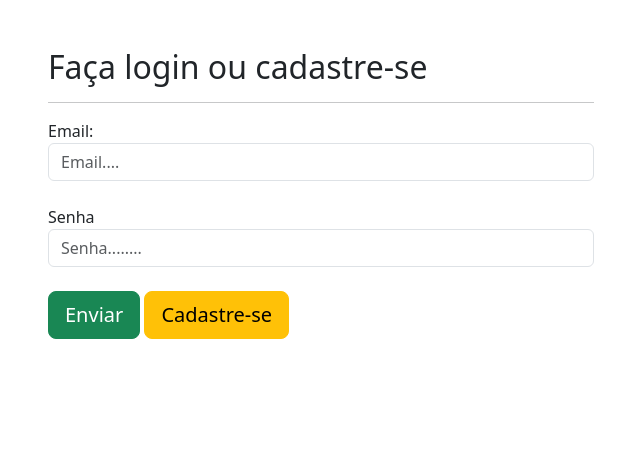
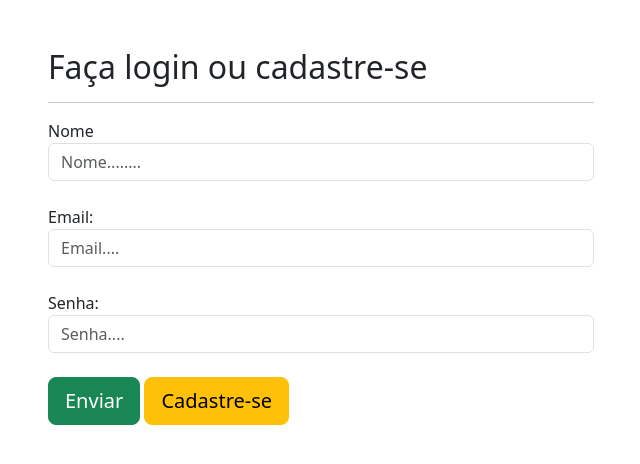
Before and after one commit to Brenokardoso/Python-Django, a Django app: page /auth/login/ in a window 1280 px wide. Shown: the part 56-520 px from the top of the page, without its empty margins (319-959 px from the left). Run offline with Django 5.2, Linux system fonts and the light colour scheme.

Commit message:
auth_base

```diff
--- a/django-sessions/plataforma/views.py
+++ b/django-sessions/plataforma/views.py
@@ -4,7 +4,7 @@ from django.http import HttpResponse
 
 def home(request):
     # if request.session["logado"] == True:
-    if (request.session.get("logado") == True) and (request.session["user_id"] == True):
+    if request:
         return render(request, "home.html")
     else:
         return redirect("/auth/login/?status=5")
--- a/django-sessions/usuarios/models.py
+++ b/django-sessions/usuarios/models.py
@@ -28,4 +28,4 @@ class Usuario(models.Model):
         ordering = ["nome"]
 
     def save(self, *args, **kwargs):
-        super().save()
+        super().save(*args,**kwargs)
--- a/django-sessions/usuarios/templates/cadastro.html
+++ b/django-sessions/usuarios/templates/cadastro.html
@@ -33,6 +33,7 @@
                 <input class="form-control" type="password" placeholder="Senha........" name="senha">
                 <br>
                 <button class="btn btn-success btn-lg" type="submit" value="Enviar">Enviar</button>
+                <a href="{% url 'login' %}" class="btn btn-warning btn-lg" type="submit" value="Login">Login</a>
             </form>
         </div>
         <div class="col-md-3"></div>
--- a/django-sessions/usuarios/templates/login.html
+++ b/django-sessions/usuarios/templates/login.html
@@ -13,6 +13,7 @@
           </div>
         {% endfor %}
     {% endif %}
+
     <br>
     <div class="row">
         <div class="col-md-3"></div>
@@ -21,18 +22,18 @@
             <hr>
             <form action="{% url 'validate_login' %}" method="POST">
                 {% csrf_token %}
+                <label>Nome</label>
+                <input class="form-control" type="text" placeholder="Nome........" name="nome">
+                <br>
                 <label>Email:</label>
                 <input class="form-control" type="text" placeholder="Email...." name="email">
                 <br>
-
-                <label>Senha</label>
-                <input class="form-control" type="password" placeholder="Senha........" name="senha">
+                <label>Senha:</label>
+                <input class="form-control" type="password" placeholder="Senha...." name="senha">
                 <br>
-
                 <button class="btn btn-success btn-lg" type="submit" value="Enviar">Enviar</button>
                 <a class="btn btn-warning btn-lg" type="submit" value="cadastre-se"
                     href="{% url 'cadastro' %}">Cadastre-se</a>
-
             </form>
         </div>
         <div class="col-md-3"></div>
--- a/django-sessions/usuarios/views.py
+++ b/django-sessions/usuarios/views.py
@@ -5,6 +5,8 @@ from django.shortcuts import redirect, render
 from hashlib import sha256
 from django.contrib import messages as msg
 from django.contrib.messages import constants
+from django.contrib.auth.models import User as AuthUser
+from django.contrib.auth import authenticate, login as authLogin
 
 
 def home(request):
@@ -52,61 +54,68 @@ def validate_cadastro(request):
         )
         return redirect("/auth/cadastro/")
 
-    if len(Usuario.objects.filter(nome=nome).filter(email=email)) > 0:
+    if AuthUser.objects.filter(email=email).exists():
         msg.add_message(
             request,
             constants.ERROR,
-            "Este nome de usuario e email já estão cadastrados",
+            "Este email já está cadastrado",
         )
         return redirect("/auth/cadastro/")
 
-    senha = sha256(senha.encode()).hexdigest()
+    if AuthUser.objects.filter(username=nome).exists():
+        msg.add_message(
+            request,
+            constants.ERROR,
+            "Este nome de usuario está cadastrado",
+        )
+        return redirect("/auth/cadastro/")
 
-    user = Usuario(nome=nome, email=email, senha=senha)
-    user.save()
+    usuario = AuthUser.objects.create_user(
+        username=nome,
+        email=email,
+        password=senha,
+    )
 
-    msg.add_message(request, constants.SUCCESS, "Usuário cadastrado com sucesso!")
+    usuario.save()
+
+    msg.add_message(
+        request,
+        constants.SUCCESS,
+        "Usuário cadastrado com sucesso!",
+    )
     return redirect("/auth/cadastro/")
 
 
 def validate_login(request):
 
     try:
+        nome = request.POST.get("nome")
         email = request.POST.get("email")
         senha = request.POST.get("senha")
-        print(f"O Email {email} senha {senha}")
-
     except:
-        print("Não foi posível capturar os valores")
-
-    if (senha == None or senha == "") or (senha == None or senha == ""):
         msg.add_message(
             request,
-            constants.WARNING,
-            "Email ou senha inválidos,preencha os campos corretamente",
+            constants.INFO,
+            "Não foi posível capturar os valores de nome e email",
         )
-        return redirect("/auth/login/")
+        redirect("/auth/login/")
 
-    elif len(senha) < 8:
-        msg.add_message(
-            request,
-            constants.WARNING,
-            "Número de caracteres da senha precisa ser maior",
-        )
-        return redirect("/auth/login/")
+    print(f"nome {nome} email {email} senha {senha} ")
 
-    elif len(Usuario.objects.filter(email=email)) == 0:
-        msg.add_message(request, constants.WARNING, "Usuário não cadastrado")
+    usuario = authenticate(request=request, username=nome, email=email, password=senha)
+    print(f"Valor de usuario {usuario}")
+    authLogin(request, usuario)
+
+    if not usuario:
+        msg.add_message(request, constants.WARNING, "Usuário não existe!")
         return redirect("/auth/login/")
 
     else:
-        request.session["logado"] = True
-        request.session["user_id"] = True
-        msg.add_message(request, constants.SUCCESS, "Redirecionado com sucesso")
         return redirect("/plataforma/home/")
 
 
 def sair(request):
+
     try:
         request.session.flush()
         return redirect("/auth/login/")
```
Also changed, not shown: django-sessions/db.sqlite3.
